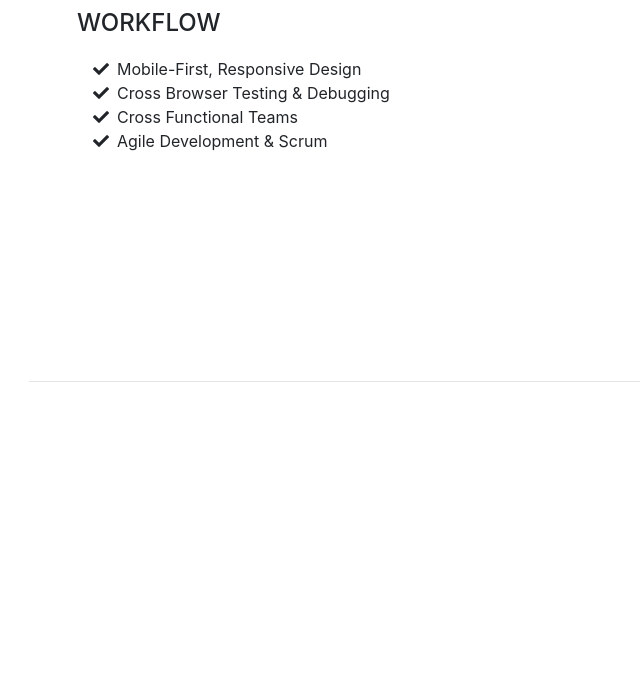
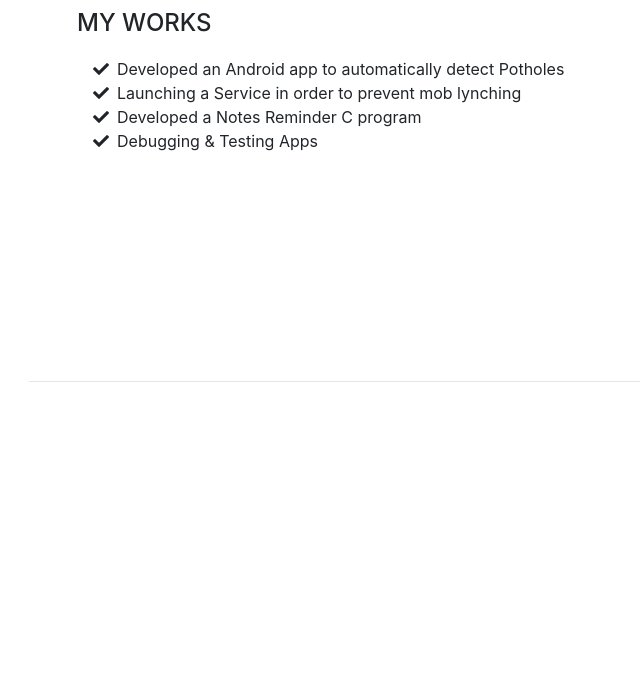
Before and after one commit to mhamzahsiddiqui/resume, a website with bundled scripts: page index.html in a window 1280 px wide. Shown: the part 2822-3500 px from the top of the page, without its empty margins (243-883 px from the left). Built offline with nearby package versions, Linux system fonts and the light colour scheme; a web font is replaced by a local one.

Commit message:
Update index.html

```diff
--- a/index.html
+++ b/index.html
@@ -179,20 +179,20 @@
           <img class="img-fluid img-profile square mx-auto mb-2" src="img/python.png" alt=""style="width:50px;height:50px;">
           <img class="img-fluid img-profile square mx-auto mb-2" src="img/html.png" alt=""style="width:50px;height:50px;">
 
-          <div class="subheading mb-3">Workflow</div>
+          <div class="subheading mb-3">My Works</div>
           <ul class="fa-ul mb-0">
             <li>
               <i class="fa-li fa fa-check"></i>
-              Mobile-First, Responsive Design</li>
+              Developed an Android app to automatically detect Potholes</li>
             <li>
               <i class="fa-li fa fa-check"></i>
-              Cross Browser Testing &amp; Debugging</li>
+              Launching a Service in order to prevent mob lynching</li>
             <li>
               <i class="fa-li fa fa-check"></i>
-              Cross Functional Teams</li>
+              Developed a Notes Reminder C program</li>
             <li>
               <i class="fa-li fa fa-check"></i>
-              Agile Development &amp; Scrum</li>
+              Debugging &amp; Testing Apps</li>
           </ul>
         </div>
       </section>
```
